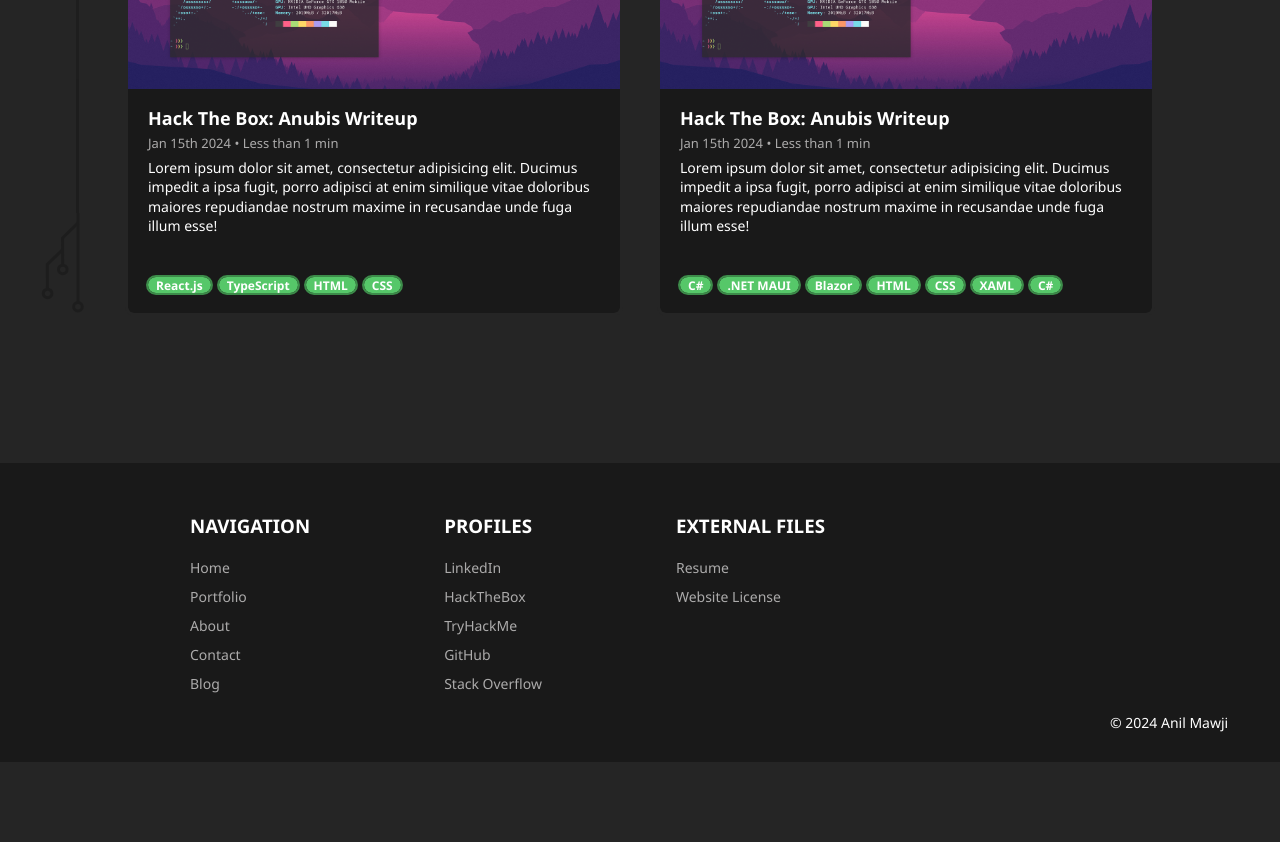
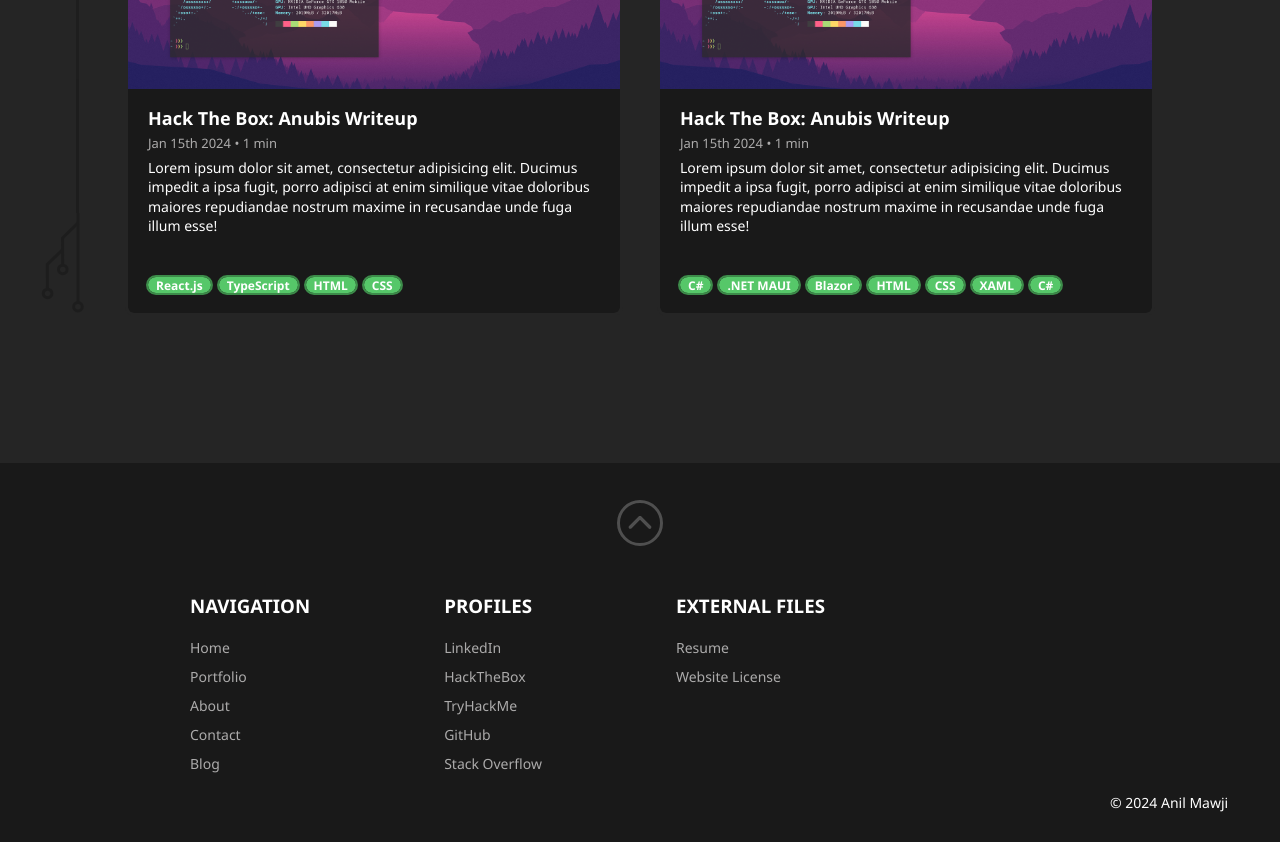
Before and after one commit to anilmawji/portfolio-website, a React (Vite) app: page / in a window 1280 px wide. Shown: the part 1700-2542 px from the top of the page. Before the commit the page ends 2462 px from the top, so only its background shows below. Built offline with nearby package versions, Linux system fonts and the light colour scheme.

Commit message:
Scroll to top button

```diff
--- a/src/App.tsx
+++ b/src/App.tsx
@@ -6,6 +6,7 @@ import Portfolio from './pages/Portfolio'
 import About from './pages/About'
 import NotFound from './pages/NotFound'
 import { getNumericalCssValue } from './utils'
+import ScrollToTopButton from './components/ScrollToTopButton'
 //import lightStyles from './LightTheme.module.css'
 //import darkStyles from './DarkTheme.module.css'
 
--- a/src/Utils.ts
+++ b/src/Utils.ts
@@ -58,11 +58,11 @@ export function readingTime(text: string, wpm: number = 225): string {
   const words = text.trim().split(/\s+/).length;
   const time = Math.ceil(words / wpm);
 
-  return time > 1 ? time.toString() + " min" : "Less than 1 min";
+  return time >= 1 ? time.toString() + " min" : "Less than 1 min";
 }
 
 export function joinClassNames(...classNames: (string | undefined)[]): string {
-  // Use filter to remove all undefined strings
+  // Use filter to remove all undefined strings from the list of class names
   return classNames.filter(s => s).join(" ").trim();
 }
 
--- a/src/components/Footer.module.css
+++ b/src/components/Footer.module.css
@@ -2,6 +2,12 @@ footer {
   display: flex;
   flex-direction: column;
   background-color: var(--main-fg-color);
+}
+
+.button {
+  display: flex;
+  justify-content: center;
+  margin-top: 40px;
 }
 
 .content {
--- a/src/components/Footer.tsx
+++ b/src/components/Footer.tsx
@@ -1,5 +1,6 @@
 import styles from './Footer.module.css';
 import { NavLink } from 'react-router-dom';
+import ScrollToTopButton from './ScrollToTopButton';
 
 interface FooterItemPropTypes {
   text: string;
@@ -40,6 +41,9 @@ const FooterItemList = ({ title, links }: FooterItemListPropTypes) => {
 const Footer = () => {
   return (
     <footer>
+      <div className={styles.button}>
+        <ScrollToTopButton />
+      </div>
       <div className={styles.content}>
         <FooterItemList
           title={"Navigation"}
--- /dev/null
+++ b/src/components/ScrollToTopButton.module.css
@@ -0,0 +1,35 @@
+:root {
+  --scroll-button-size: 40px;
+  --scroll-button-hover-time: 100ms;
+}
+
+.button {
+  display: flex;
+  justify-content: center;
+  align-items: center;
+  width: var(--scroll-button-size);
+  height: var(--scroll-button-size);
+  background-color: var(--main-fg-color);
+  border-radius: 9999px;
+  outline: 3px solid #4f4f4f;
+  transition: outline-color var(--scroll-button-hover-time) ease-in-out;
+}
+
+.button:hover {
+  cursor: pointer;
+  outline-color: #a0a0a0;
+}
+
+.button:hover .arrow {
+  fill: #a0a0a0;
+}
+
+.arrow {
+  position: relative;
+  rotate: -90deg;
+  top: 1px;
+  width: calc(100% - 14px);
+  height: calc(100% - 14px);
+  fill: #4f4f4f;
+  transition: fill var(--scroll-button-hover-time) ease-in-out;
+}
--- /dev/null
+++ b/src/components/ScrollToTopButton.tsx
@@ -0,0 +1,25 @@
+import styles from './ScrollToTopButton.module.css';
+import { joinClassNames } from '../utils';
+
+interface PropTypes {
+  className?: string;
+}
+
+const scrollToTopOfScreen = () => {
+  window.scrollTo({
+    top: 0,
+    behavior: 'smooth'
+  });
+}
+
+const ScrollToTopButton = ({ className }: PropTypes) => {
+  return (
+    <div className={joinClassNames(styles.button, className)} onClick={scrollToTopOfScreen}>
+      <svg className={styles.arrow} xmlns="http://www.w3.org/2000/svg" viewBox="0 0 320 512">
+        <path d="M310.6 233.4c12.5 12.5 12.5 32.8 0 45.3l-192 192c-12.5 12.5-32.8 12.5-45.3 0s-12.5-32.8 0-45.3L242.7 256 73.4 86.6c-12.5-12.5-12.5-32.8 0-45.3s32.8-12.5 45.3 0l192 192z" />
+      </svg>
+    </div>
+  );
+}
+
+export default ScrollToTopButton;
--- a/src/components/card/Card.module.css
+++ b/src/components/card/Card.module.css
@@ -104,16 +104,12 @@
     border-bottom-left-radius: var(--card-border-radius);
   }
 
-  .card_title {
+  .title {
     font-size: 16px;
   }
 }
 
 @media (max-width: 600px) {
-  .title {
-    font-size: 24px;
-  }
-
   .card {
     height: initial;
   }
--- a/src/components/card/CardContainer.module.css
+++ b/src/components/card/CardContainer.module.css
@@ -16,3 +16,9 @@
   justify-content: space-between;
   gap: var(--card-gap);
 }
+
+@media (max-width: 600px) {
+  .title {
+    font-size: 24px;
+  }
+}
--- a/src/data/ProjectData.ts
+++ b/src/data/ProjectData.ts
@@ -18,7 +18,7 @@ const ProjectData = [
     title: "Personal Website",
     image: portfolio_img,
     date: "June 30th, 2024",
-    body: "Dynamic, mobile-friendly site used to showcase my projects. The site uses a fully custom component library. It will eventually be extended to include a full tech blog!",
+    body: "Dynamic, mobile-friendly site used to showcase my projects. The site uses a fully custom component library. It will eventually be extended to include a tech blog!",
     link: "https://github.com/anilmawji/portfolio-site",
     tags: ["React", "TypeScript", "HTML", "CSS"]
   },
--- a/src/pages/Home.module.css
+++ b/src/pages/Home.module.css
@@ -53,7 +53,7 @@
   fill: var(--main-bg-color);
   z-index: 1;
   top: -50px;
-  opacity: 0.6;
+  opacity: 0.5;
 }
 
 .canvas {
```
Also changed, not shown: src/components/card/CardContainer.tsx (+7 -5 lines), src/components/sections/Hero.tsx (+6 -2 lines). Lines whose indentation alone changed are shown as unchanged.
